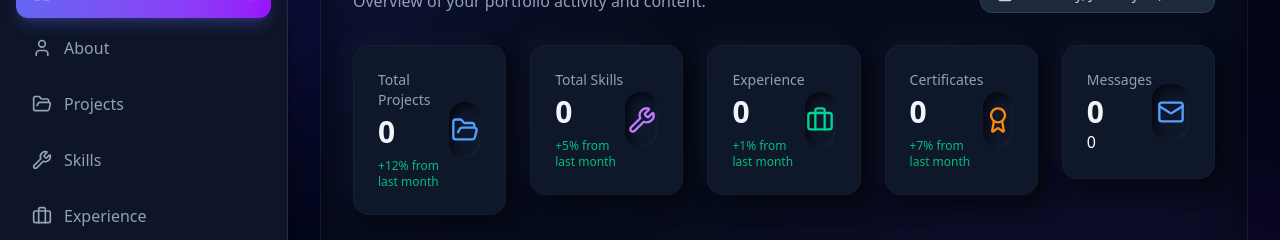
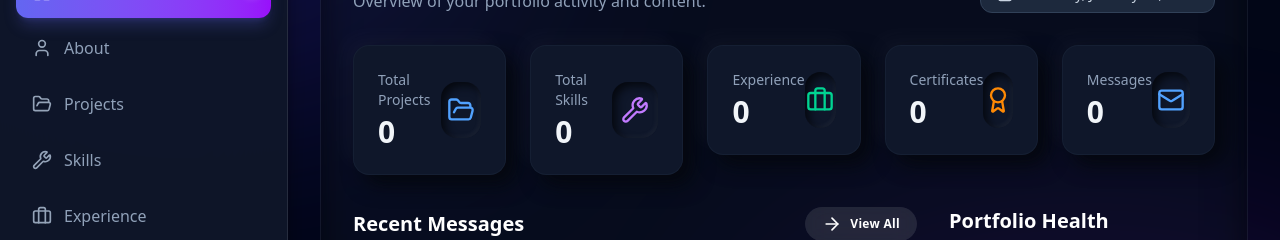
Before and after one commit to rumman2004/Portfolio-v2, a React (Vite) app in the folder frontend/: page /admin/dashboard in a window 1280 px wide. Shown: the part 216-456 px from the top of the page. Built offline with nearby package versions, Linux system fonts and the light colour scheme; no server answers; sample sign-in values are in the browser's storage.

Commit message:
Design fixed

```diff
--- a/frontend/src/pages/admin/Dashboard.jsx
+++ b/frontend/src/pages/admin/Dashboard.jsx
@@ -150,7 +150,7 @@ const Dashboard = () => {
                             value={stat.value}
                             icon={stat.icon}
                             color={stat.color}
-                            trend={stat.trend}
+                            // trend={stat.trend}
                         />
                     </motion.div>
                 ))}
```
